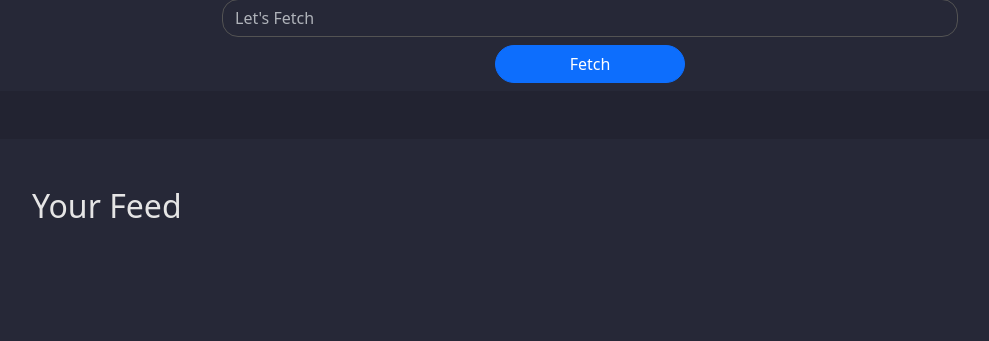
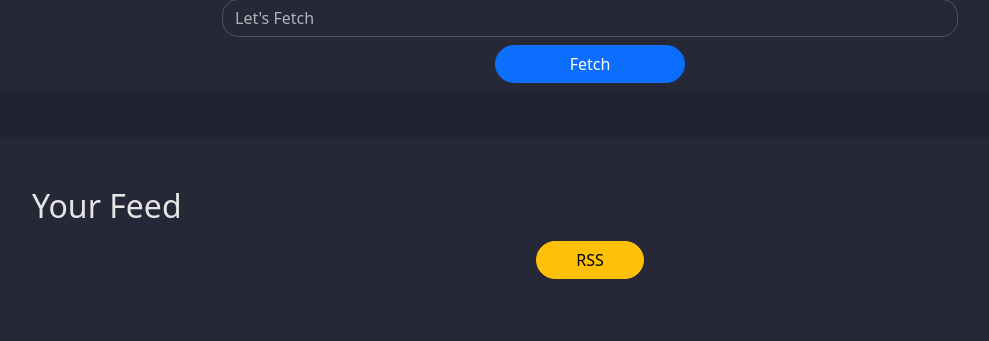
Before and after one commit to uysalibov/site-to-rss, a Python web app: template templates/index.html in a window 1280 px wide. Shown: the part 105-446 px from the top of the page, without its empty margins (50-1039 px from the left). Run offline with Jinja, Linux system fonts and the light colour scheme; the template is opened without the code that fills it, so the values that code supplies are empty; some libraries are stand-ins or nearby versions.

Commit message:
add rss button for homepage

```diff
--- a/templates/index.html
+++ b/templates/index.html
@@ -37,6 +37,9 @@
         </li>
         {% endfor %}
     </ul>
+</div>
+<div class="row justify-content-center mt-2 mb-2">
+    <button class="btn btn-warning rounded-pill col-md-1" onclick="window.location='/rss';" type="button">RSS</button>
 </div>
 
 <!-- Edit Modal -->
```
